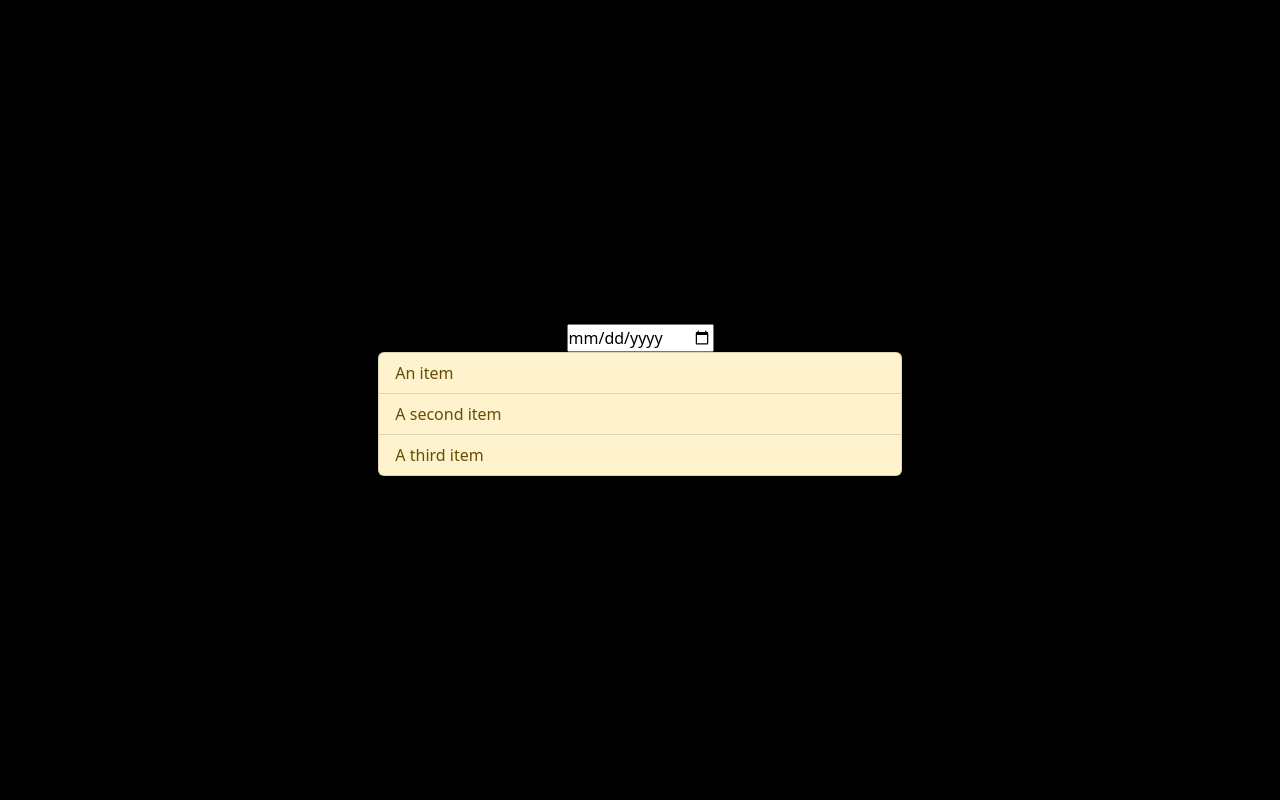
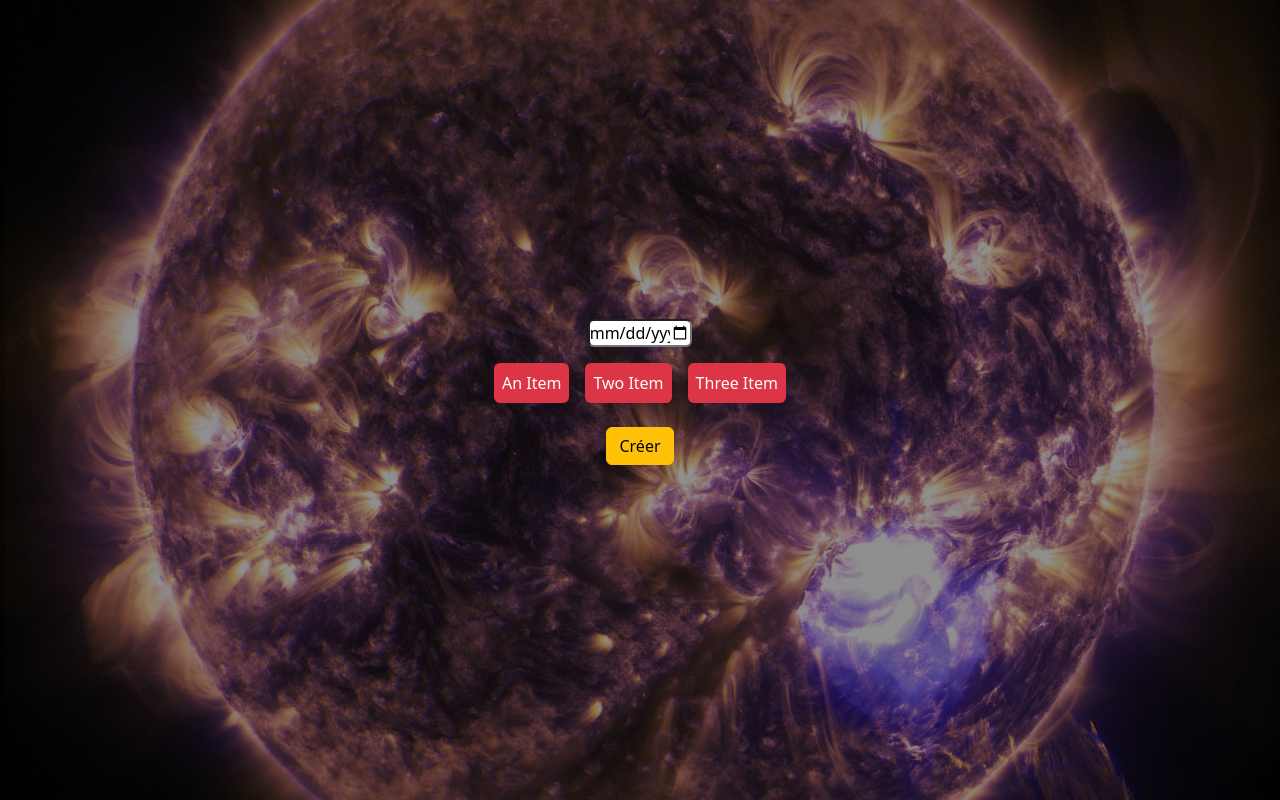
Before and after one commit to DNatan39/CRUD, a PHP site: page /table.php in a window 1280 px wide. Run offline with PHP 8.4, Linux system fonts and the light colour scheme.

```diff
--- a/connect.php
+++ b/connect.php
@@ -29,7 +29,7 @@
             } else {
                 echo 'Error during registration';
             }
-        }
+    }
 
     function login(){
         $findUser = connect()->prepare('SELECT * FROM user WHERE id_user = :id_user');
--- a/style.css
+++ b/style.css
@@ -1,8 +1 @@
-*{
-    box-sizing: border-box;
-    margin: 0;
-    padding: 0;
-}
-body{
-    background: black;
-}
+*{box-sizing: border-box;margin: 0;padding: 0;}body{background-image: url(sun.jpg);background-position: center;background-size: cover;}body:after{content: '';width: 100vw;height: 100vh;position: absolute;top: 0;background-color: #00000070;z-index: -1;}
--- a/table.php
+++ b/table.php
@@ -12,12 +12,13 @@
 
 <body class="d-flex justify-content-center align-items-center">
     <section class="container-fluid d-flex justify-content-center align-items-center flex-column">
-        <input type="date">
-        <ul class="list-group col-5">
-            <li class="list-group-item list-group-item-warning">An item</li>
-            <li class="list-group-item list-group-item-warning">A second item</li>
-            <li class="list-group-item list-group-item-warning">A third item</li>
+        <input type="date" class="col-1 mb-2 rounded" id="date">
+        <ul class="list-group flex-row list-unstyled">
+            <li class="p-2 m-2 bg-danger text-white rounded">An Item</li>
+            <li class="p-2 m-2 bg-danger text-white rounded">Two Item</li>
+            <li class="p-2 m-2 bg-danger text-white rounded">Three Item</li>
         </ul>
+        <a href="register.php" class="btn btn-warning m-3">Créer</a>
     </section>
 
 
```
Also changed, not shown: index.php (+4 -4 lines), register.php (+6 -6 lines), sun.jpg (added), 1 other file.
